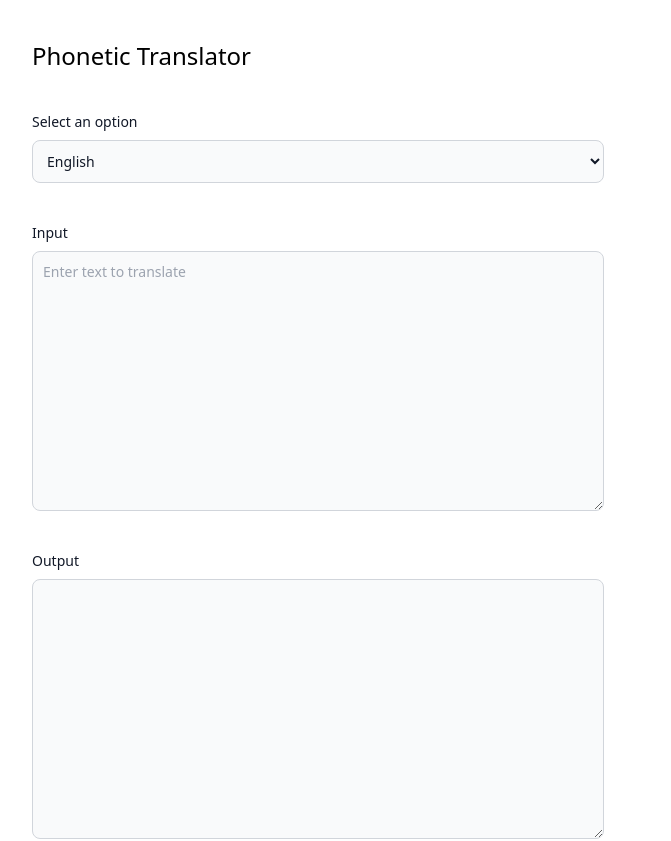
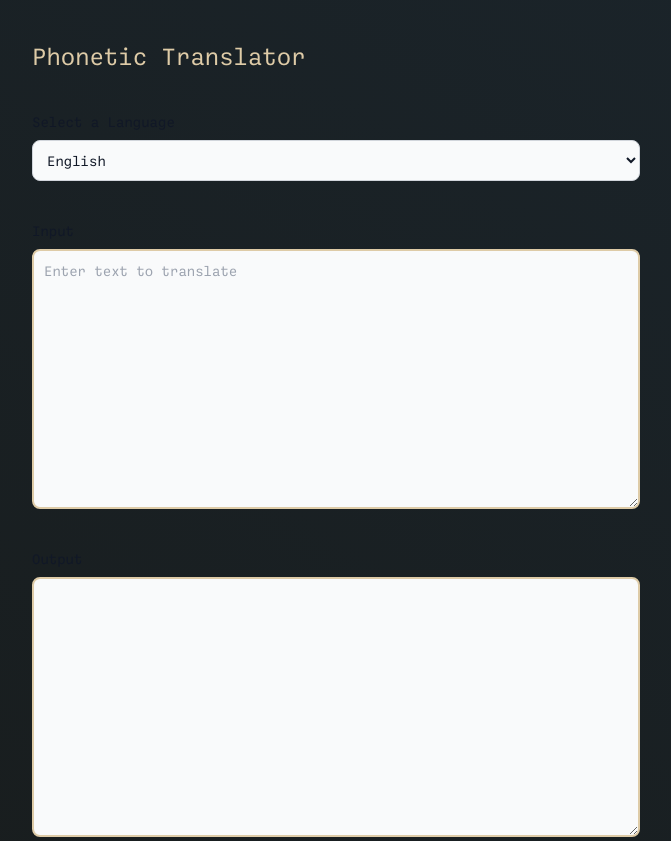
Before and after one commit to OrderAndCh4oS/phonetics-translator-next, a Next.js app: page / in a window 1280 px wide. Shown: the top 841 px of the page, without its empty margins (48-719 px from the left). Built offline with nearby package versions, Linux system fonts and the light colour scheme.

Commit message:
add styles

```diff
--- a/pages/index.tsx
+++ b/pages/index.tsx
@@ -43,7 +43,7 @@ const Home = () => {
                     <label
                         htmlFor="countries"
                         className="block mb-2 text-sm font-medium text-gray-900 dark:text-white"
-                    >Select an option</label>
+                    >Select a Language</label>
                     <select
                         onChange={handleSelect}
                         id="countries"
--- a/styles/globals.css
+++ b/styles/globals.css
@@ -3,7 +3,7 @@
 @tailwind utilities;
 
 html, body, #__next {
-    height: 100%;
+    min-height: 100%;
 }
 
 @font-face {
@@ -29,3 +29,35 @@ html, body, #__next {
     font-weight: 300;
     font-style: normal;
 }
+
+@layer base {
+    html {
+        font-family: 'BallingerMono', monospace;
+        background: linear-gradient(33deg, #181c1c, #1b252c);;
+        color: #decba7
+    }
+    input, textarea {
+        background-color: #decba7;
+        color: #171414;
+    }
+    input.border, textarea.border {
+        border: 2px solid #decba7;
+    }
+    input:focus, textarea:focus, button:focus {
+        outline: 1px #05d7d7 solid;
+    }
+    input.border:focus, textarea.border:focus, button.border:focus {
+        outline: 0;
+        border: 2px solid #05d7d7;
+    }
+    button.border {
+        border: 2px solid #decba7;
+    }
+    button.border:hover {
+        background-color: #1b252c;
+        border: 2px solid #05d7d7;
+    }
+    button:focus {
+        outline: 1px #05d7d7 solid;
+    }
+}
```
